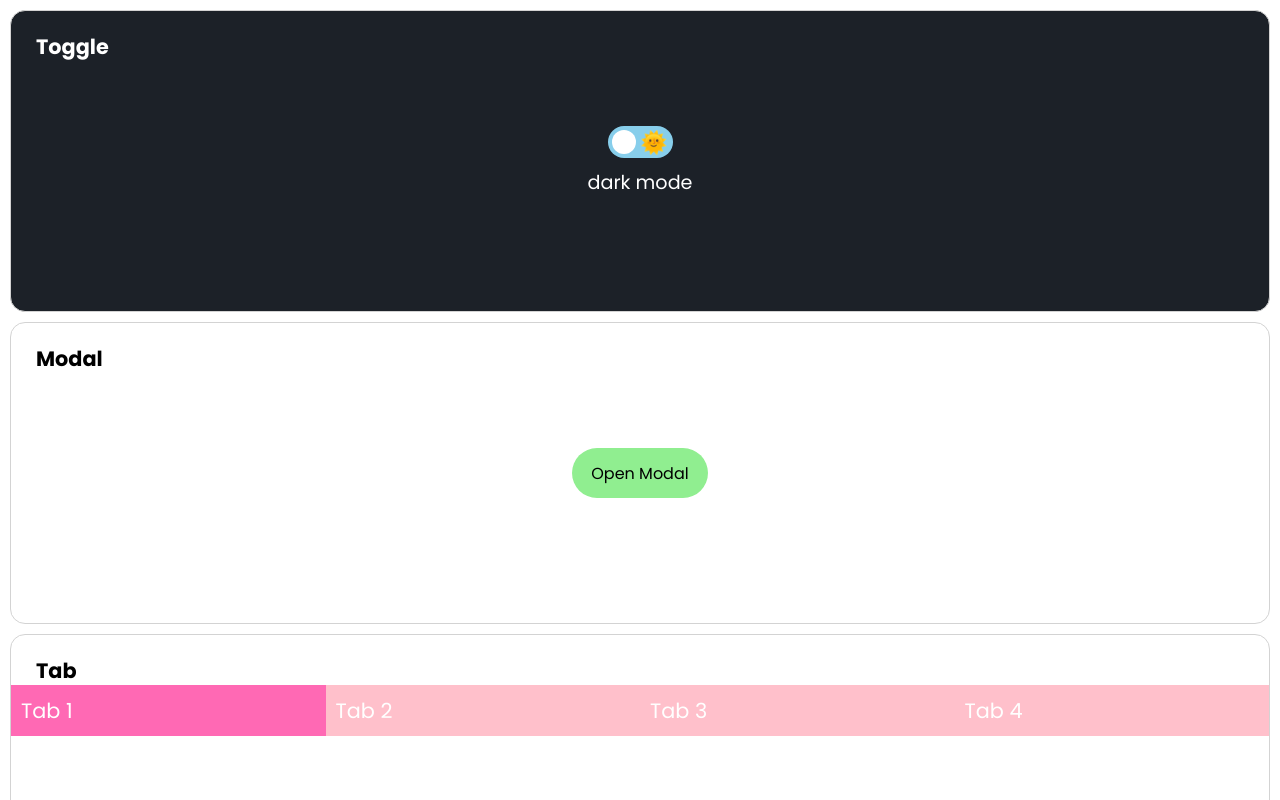
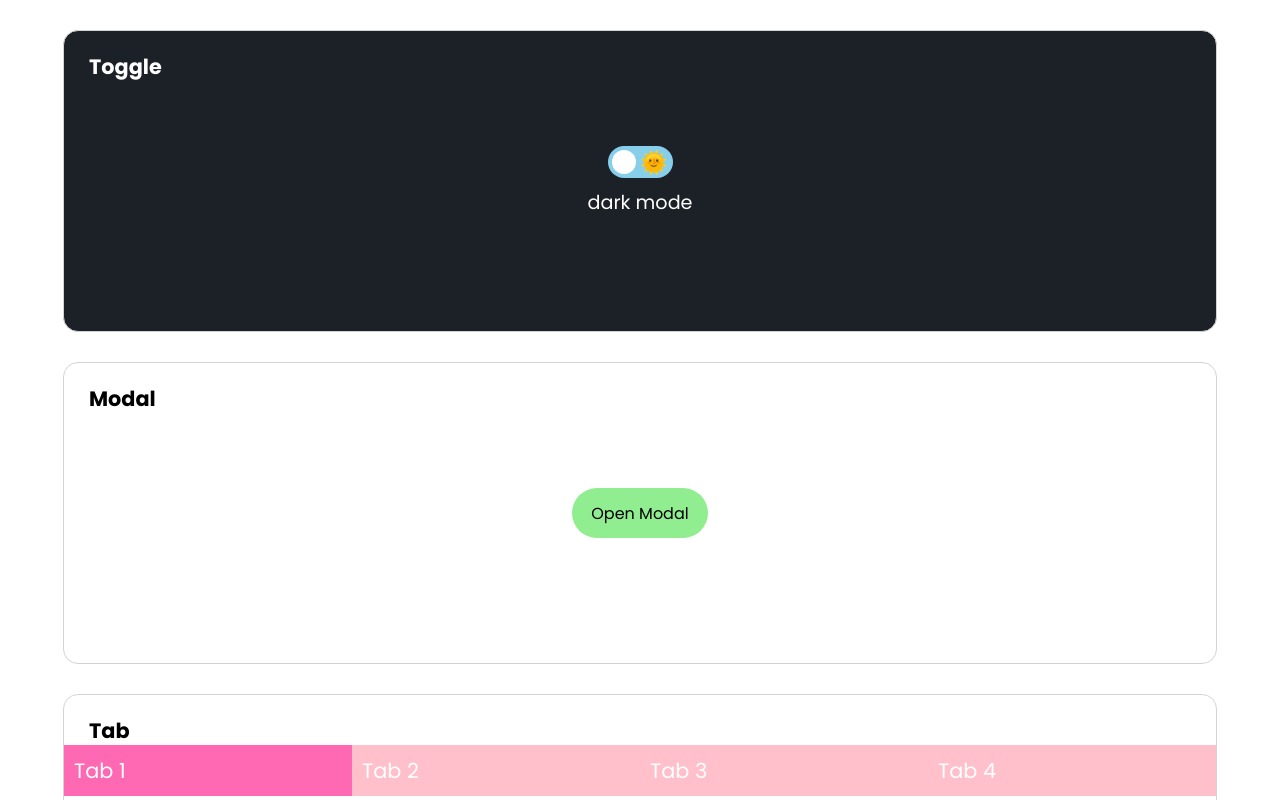
Before and after one commit to kaehehehe/wanted_pre_onboarding, a React (Create React App) app in the folder custom-component/: page / in a window 1280 px wide. Shown: the top 800 px of the page. Built offline with nearby package versions, Linux system fonts and the light colour scheme.

Commit message:
:lipstick: Fix container styling

```diff
--- a/custom-component/src/style/container.js
+++ b/custom-component/src/style/container.js
@@ -2,8 +2,9 @@ import styled from 'styled-components';
 
 export const Container = styled.div`
   height: 300px;
+  width: 90%;
+  position: relative;
   border-radius: 15px;
-  margin: 10px;
   border: 1px solid lightgray;
-  position: relative;
+  margin: 30px auto;
 `;
```
